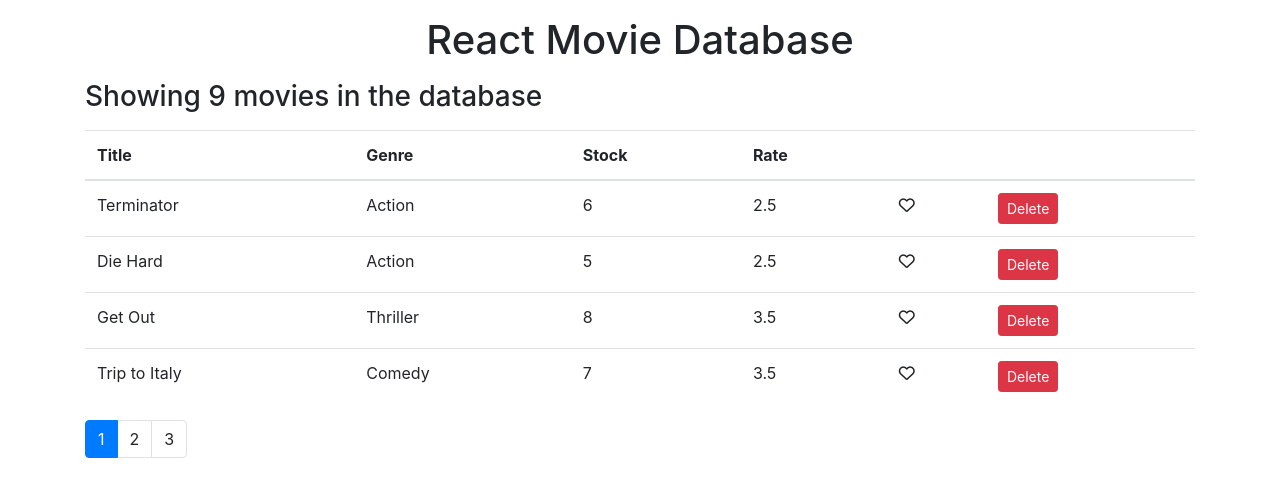
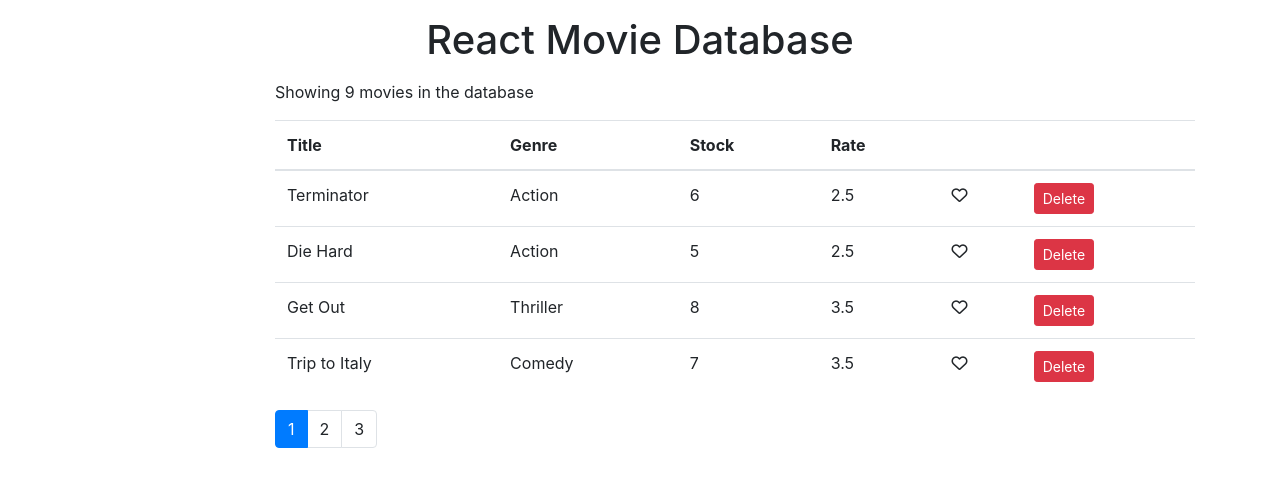
Before and after one commit to rgr5035/Ray-Vidly_App_React, a React (Create React App) app: page / in a window 1280 px wide. Shown: the top 496 px of the page. Built offline with nearby package versions, Linux system fonts and the light colour scheme.

Commit message:
adding list group to display genre types

```diff
--- /dev/null
+++ b/src/components/common/listGroup.jsx
@@ -0,0 +1,7 @@
+import React from 'react'
+
+const ListGroup = () => {
+    return null;
+}
+
+export default ListGroup;
--- a/src/components/movies.jsx
+++ b/src/components/movies.jsx
@@ -1,15 +1,22 @@
 import React, { Component } from "react";
 import { getMovies } from "../services/fakeMovieService";
+import { getGenres } from "../services/fakeGenreService";
 import Like from "./common/like";
+import ListGroup from "./common/listGroup";
 import Pagination from "./common/pagination";
 import { paginate } from "../utils/paginate";
 
 class Movies extends Component {
   state = {
-    movies: getMovies(),
+    movies: [],
+    genres: [],
     currentPage: 1,
     pageSize: 4,
   };
+
+  componentDidMount() {
+    this.setState({ movies: getMovies(), genres: getGenres() });
+  }
 
   handleDelete = (movie) => {
     const movies = this.state.movies.filter((m) => m._id !== movie._id);
@@ -30,6 +37,10 @@ class Movies extends Component {
     this.setState({ currentPage: page });
   };
 
+  handleGenreSelect = (genre) => {
+    console.log(genre);
+  };
+
   render() {
     const { length: count } = this.state.movies;
     const { pageSize, currentPage, movies: allMovies } = this.state;
@@ -42,8 +53,15 @@ class Movies extends Component {
     const movies = paginate(allMovies, currentPage, pageSize);
 
     return (
-      <React.Fragment>
-        <h3> Showing {count} movies in the database</h3>
+      <div className="row">
+        <div className="col-2">
+          <ListGroup
+            items={this.state.genres}
+            onItemSelect={this.handleGenreSelect}
+          />
+        </div>
+        <div className="col">
+          <p> Showing {count} movies in the database</p>
           <table className="table mt-3">
             <thead>
               <tr>
@@ -86,7 +104,8 @@ class Movies extends Component {
             onPageChange={this.handlePageChange}
             currentPage={currentPage}
           />
-      </React.Fragment>
+        </div>
+      </div>
     );
   }
 }
```
Lines whose indentation alone changed are shown as unchanged.
